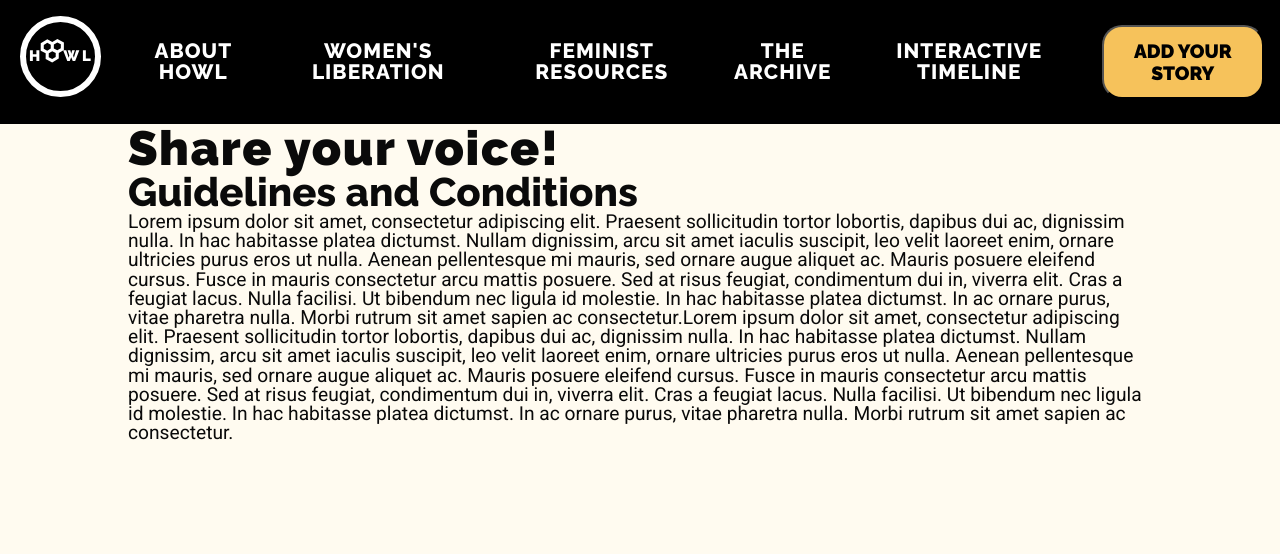
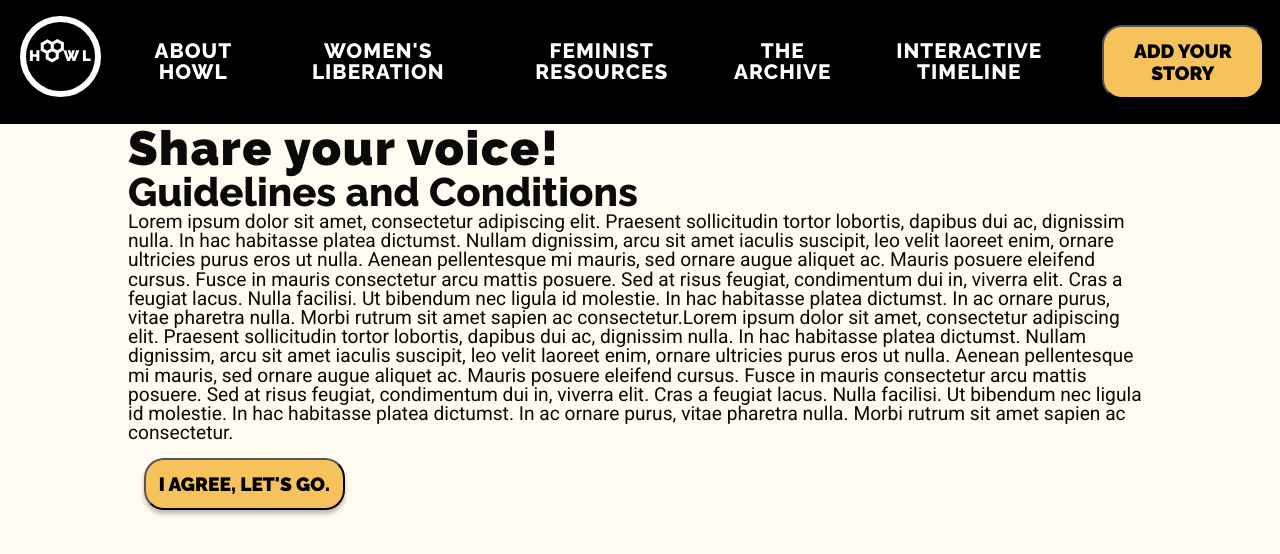
Before and after one commit to founders-programme-2/howl, a React (Create React App) app in the folder client/: page /add in a window 1280 px wide. Shown: the top 554 px of the page. Built offline with nearby package versions, Linux system fonts and the light colour scheme; what react-a11y would draw is missing.

Commit message:
add button to /add page which links to form

```diff
--- a/client/src/Components/Add/Add.style.js
+++ b/client/src/Components/Add/Add.style.js
@@ -0,0 +1,12 @@
+import styled from 'styled-components';
+
+export const NavBtn = styled.button`
+  text-transform: uppercase;
+  transition: all 0.2s ease-in-out;
+  font-size: 1.2rem;
+
+  &:hover {
+    cursor: pointer;
+    transform: scale(1.1);
+  }
+`;
--- a/client/src/Components/Add/index.js
+++ b/client/src/Components/Add/index.js
@@ -1,4 +1,6 @@
 import React, { Fragment } from 'react';
+import { Link } from 'react-router-dom';
+import { NavBtn } from './Add.style'
 
 const Add = () => {
   return (
@@ -30,6 +32,9 @@ const Add = () => {
           molestie. In hac habitasse platea dictumst. In ac ornare purus, vitae
           pharetra nulla. Morbi rutrum sit amet sapien ac consectetur.
         </p>
+        <Link to="/form">
+          <NavBtn type="button">I agree, let's go.</NavBtn>
+        </Link>
       </main>
     </Fragment>
   );
```
